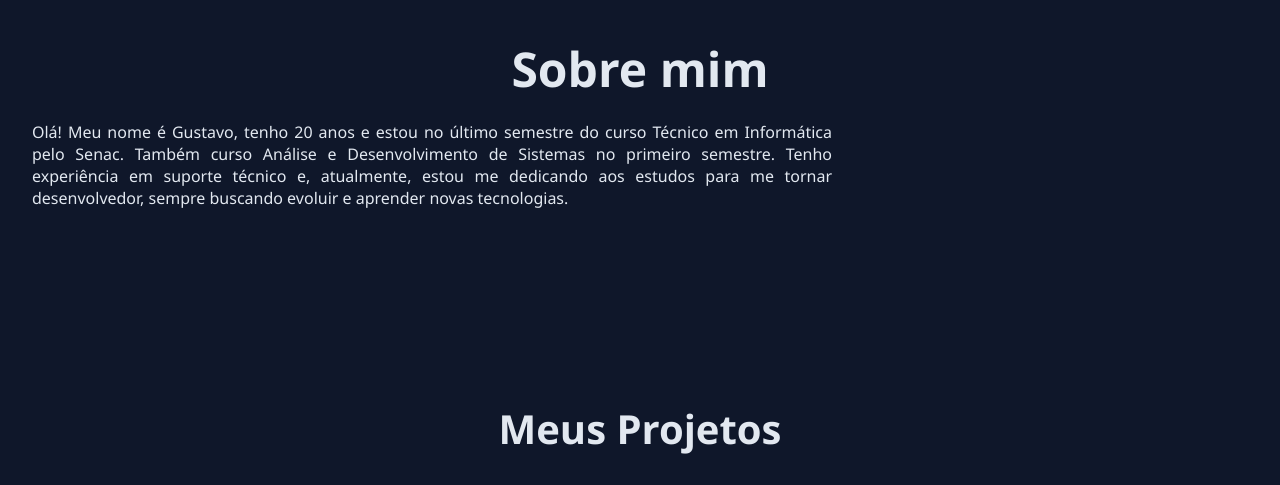
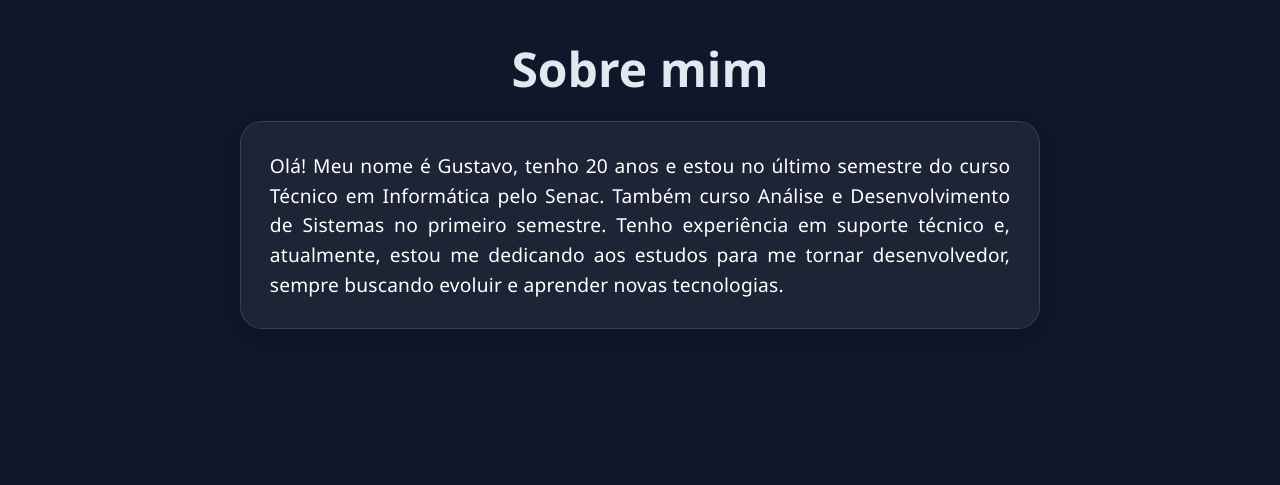
Before and after one commit to guzman059/meu-portfolio, a plain HTML site: page index.html in a window 1280 px wide. Shown: the part 860-1345 px from the top of the page. Drawn offline with Linux system fonts and the light colour scheme.

Commit message:
Atualizar o style.css

````diff
--- a/style.css
+++ b/style.css
@@ -104,7 +104,7 @@ h1{
     margin-bottom: 20px;
 }
 
-```
+
 .sobre_caixa {
     width: 100%;
     max-width: 700px;
@@ -120,23 +120,23 @@ h1{
     line-height: 1.55;
     letter-spacing: 0.2px;
 
-    text-align: left !important;
-    hyphens: none !important;
-    word-break: normal !important;
-    word-spacing: normal !important;
+    text-align: left;
+    hyphens: none;
+    word-break: normal;
+    word-spacing: normal;
 }
 
 .sobre_caixa * {
-    text-align: left !important;
-    hyphens: none !important;
-    word-break: normal !important;
-    word-spacing: normal !important;
+    text-align: left;
+    hyphens: none;
+    word-break: normal;
+    word-spacing: normal;
 }
 
 @media (min-width: 900px) {
     .sobre_caixa,
     .sobre_caixa * {
-        text-align: justify !important;
+        text-align: justify;
         text-align-last: left;
         text-justify: inter-word;
     }
@@ -145,7 +145,7 @@ h1{
         max-width: 800px;
     }
 }
-```
+
 
 
 .sobre_paragrafo{
````
